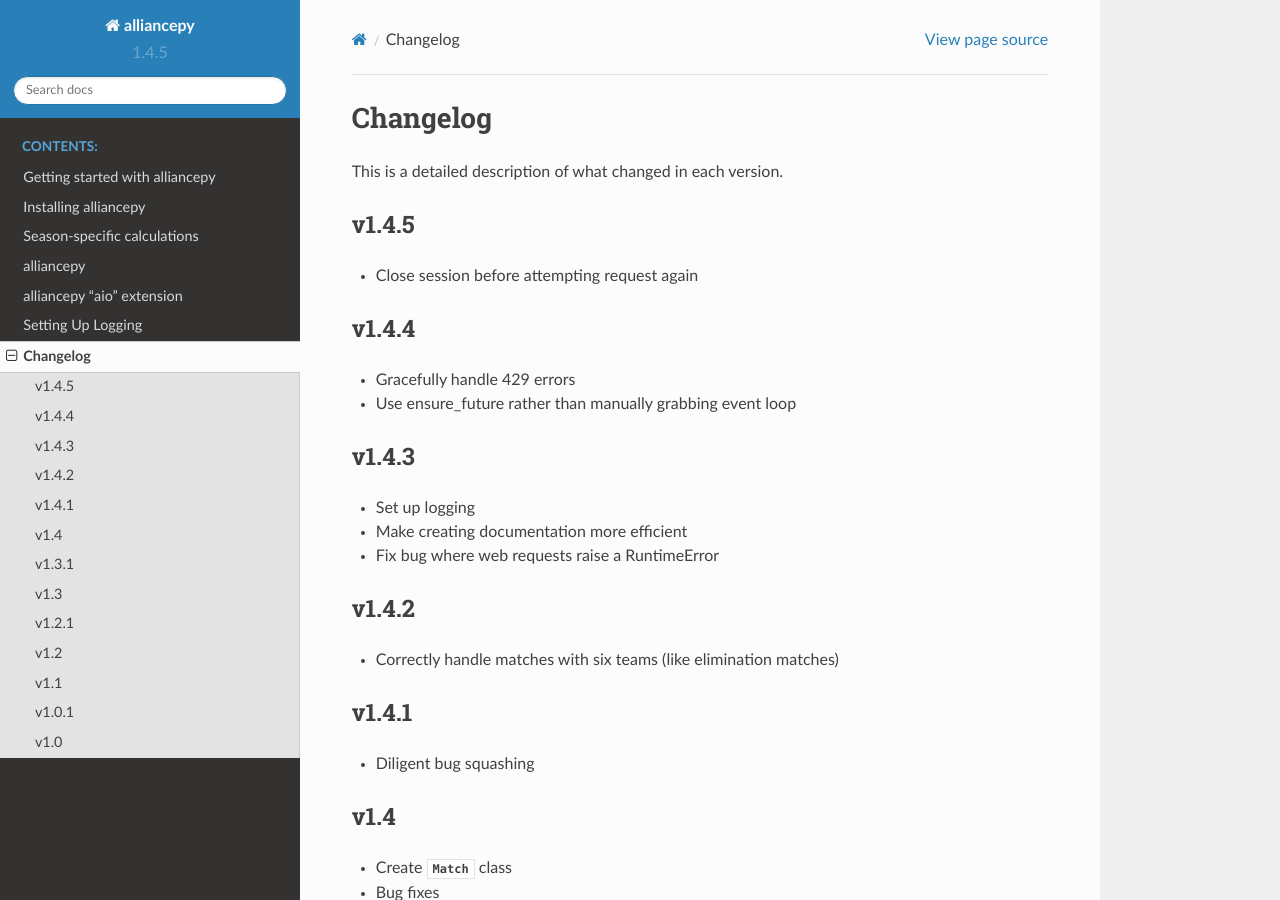
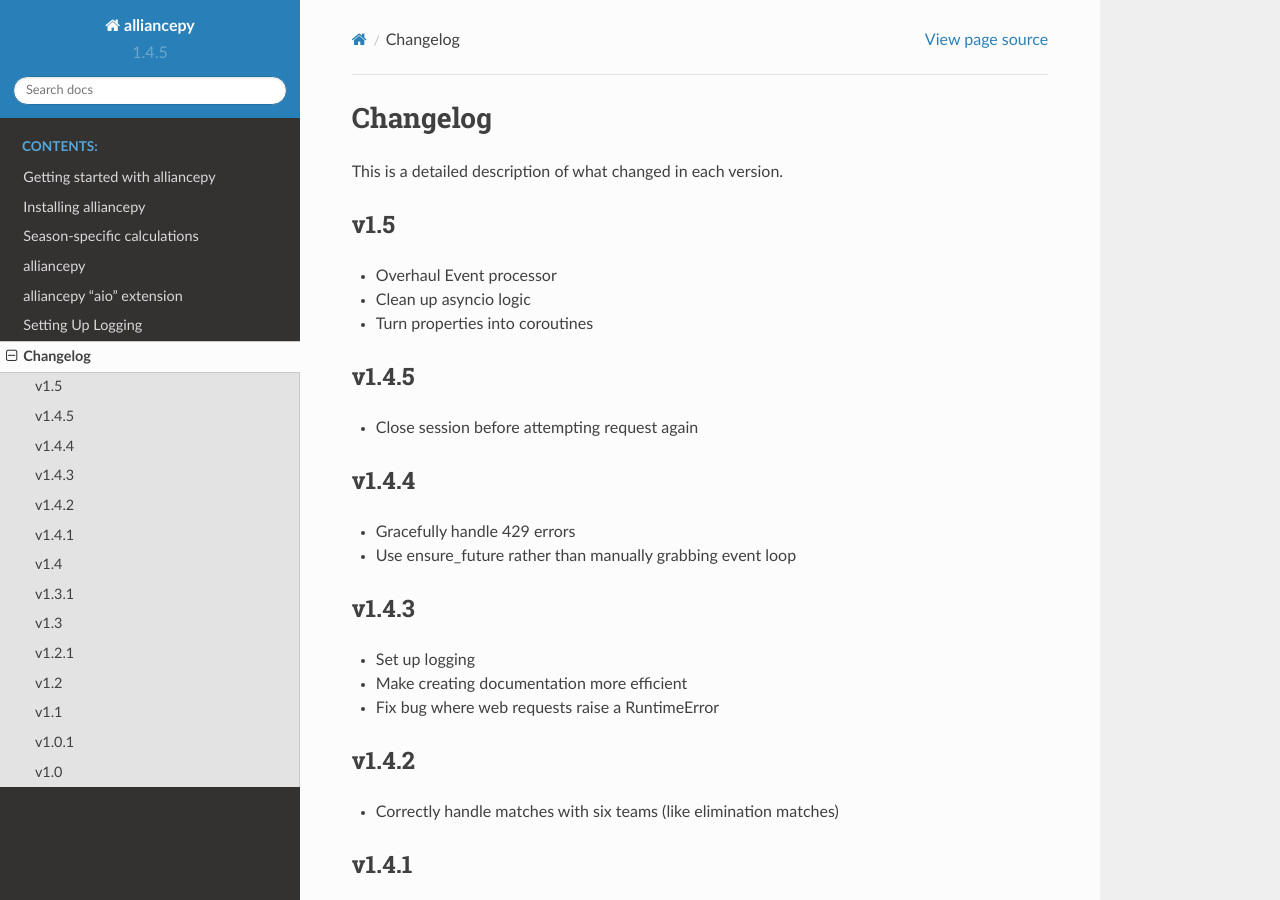
Before and after one commit to karx1/alliancepy, a Sphinx documentation site: the page built from docs/source/changelog.rst, in a window 1280 px wide and 900 px high. Built offline with Sphinx 7.4.7 and the Read the Docs theme 2.0.0, drawn with Linux system fonts in a browser that asks for light colours.

Commit message:
Update Changelog

```diff
--- a/README.rst
+++ b/README.rst
@@ -30,7 +30,7 @@
   from alliancepy import Season
 
   client = alliancepy.Client(api_key="api_key_goes_here", application_name="application_name_goes_here")
-  team = client.team(7172)
+  team = client.team(16405)
   print(team.opr(Season.SKYSTONE))
 
 Supports
--- a/docs/source/changelog.rst
+++ b/docs/source/changelog.rst
@@ -2,6 +2,14 @@
 ==========
 
 This is a detailed description of what changed in each version.
+
+.. _vp1p5:
+
+v1.5
+-----
+- Overhaul Event processor
+- Clean up asyncio logic
+- Turn properties into coroutines
 
 .. _vp1p4p5:
 
```
